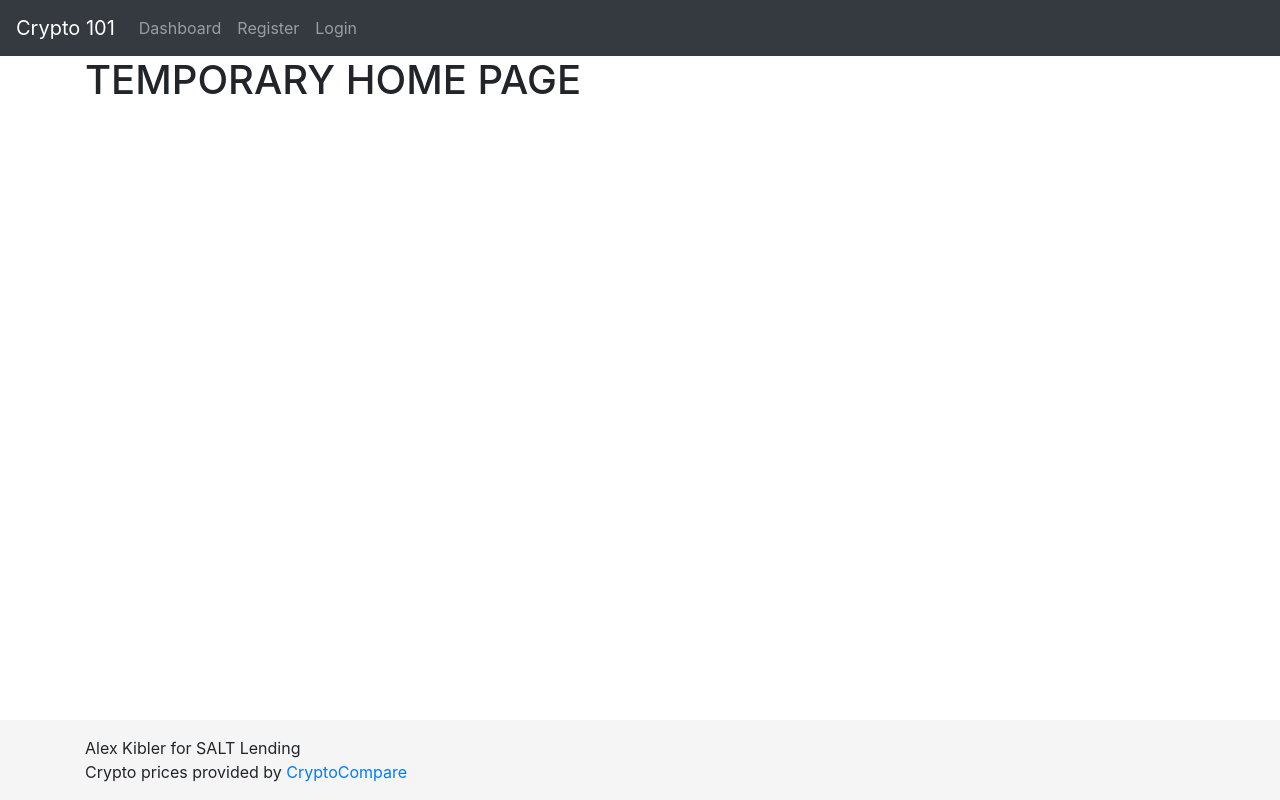
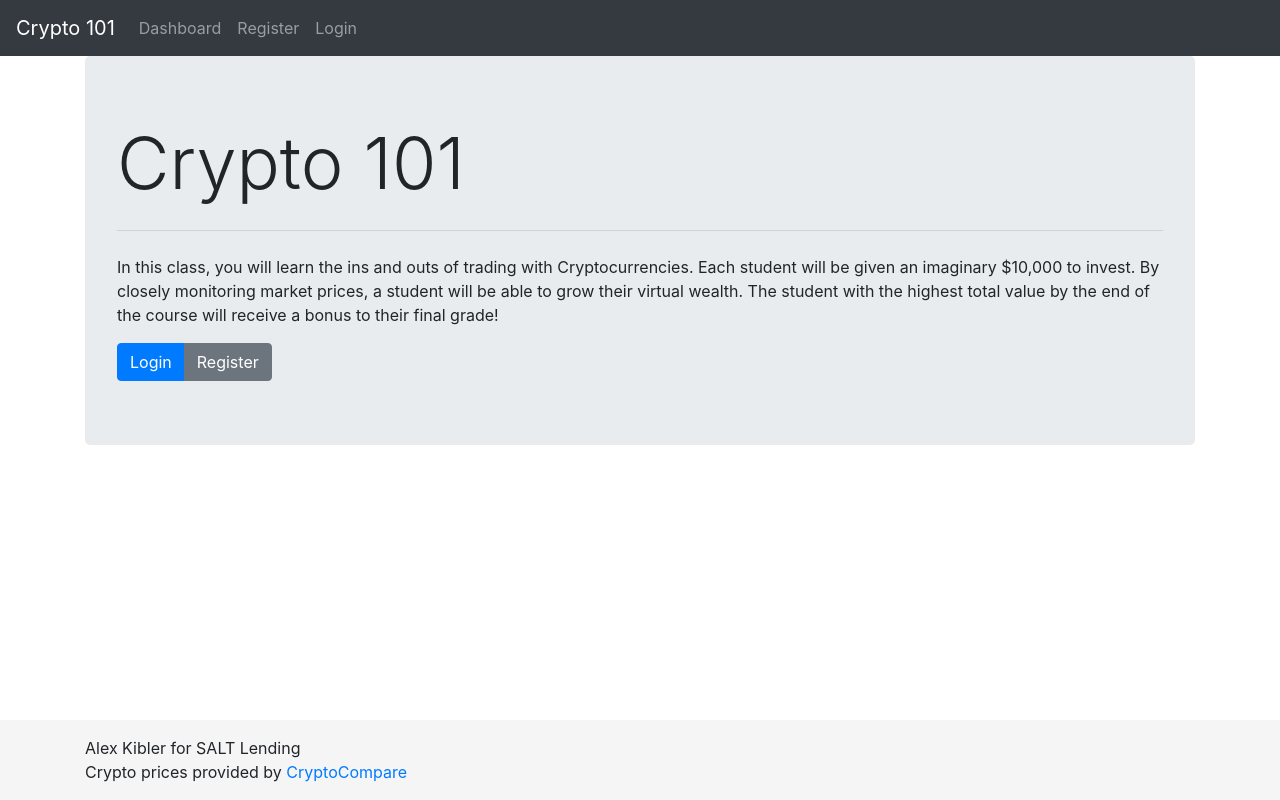
Before and after one commit to k1bs/salt-coding-challenge, a React (Create React App) app in the folder client/: page / in a window 1280 px wide. Built offline with nearby package versions, Linux system fonts and the light colour scheme.

Commit message:
add more descriptive home page

```diff
--- a/client/src/components/Home.jsx
+++ b/client/src/components/Home.jsx
@@ -1,9 +1,25 @@
-import React from 'react'
+import React, { Component } from 'react'
+import { Link } from 'react-router-dom'
 
-const Home = () => (
-  <div>
-    <h1>TEMPORARY HOME PAGE</h1>
-  </div>
-)
+class Home extends Component {
+  render () {
+    console.log(this.props.auth)
+    return (
+      <div>
+        <div className='jumbotron'>
+          <h1 className='display-3'>Crypto 101</h1>
+          <hr className='my-4' />
+          <p>In this class, you will learn the ins and outs of trading with Cryptocurrencies. Each student will be given an imaginary $10,000 to invest. By closely monitoring market prices, a student will be able to grow their virtual wealth. The student with the highest total value by the end of the course will receive a bonus to their final grade!</p>
+          {this.props.auth
+          ? <Link className='btn btn-primary' to='/dashboard'>Dashboard</Link>
+          : <div className='btn-group' >
+            <Link className='btn btn-primary' to='/login'>Login</Link>
+            <Link className='btn btn-secondary' to='/register'>Register</Link>
+          </div>}
+        </div>
+      </div>
+    )
+  }
+}
 
 export default Home
```
